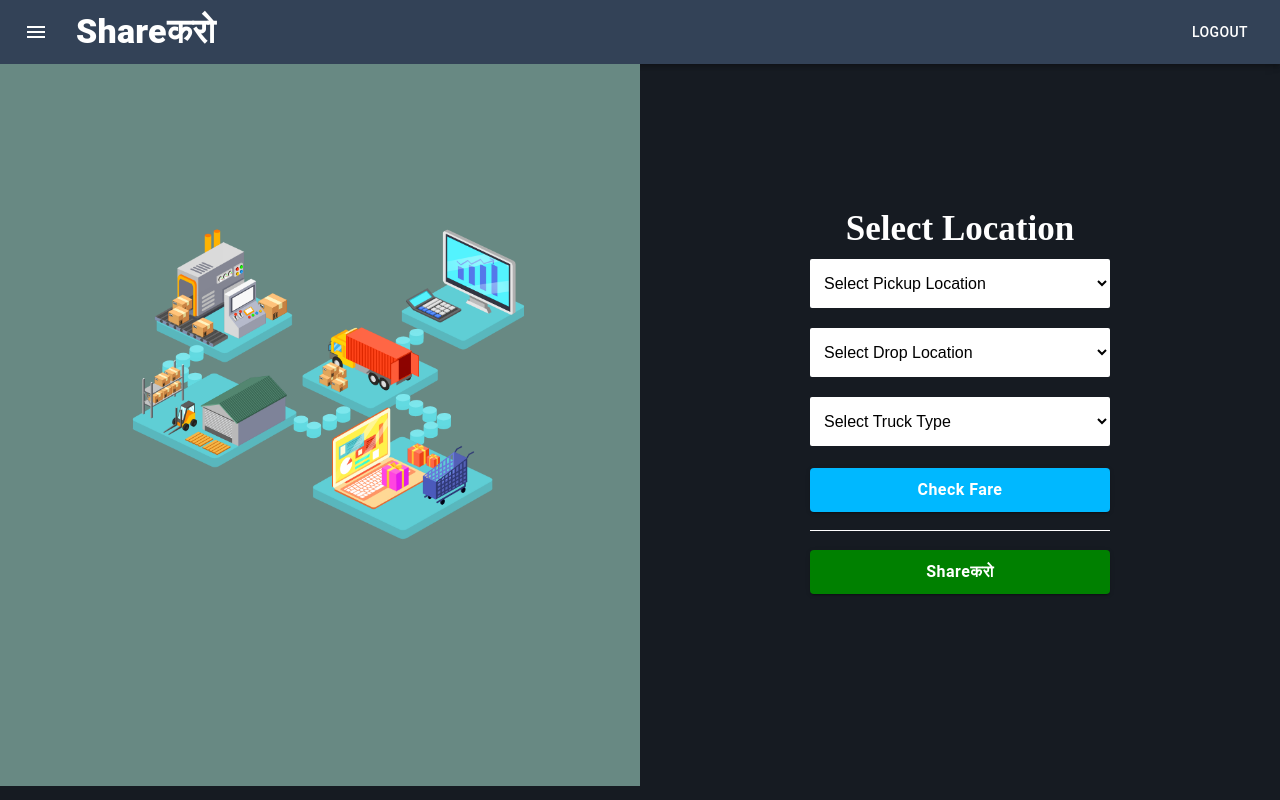
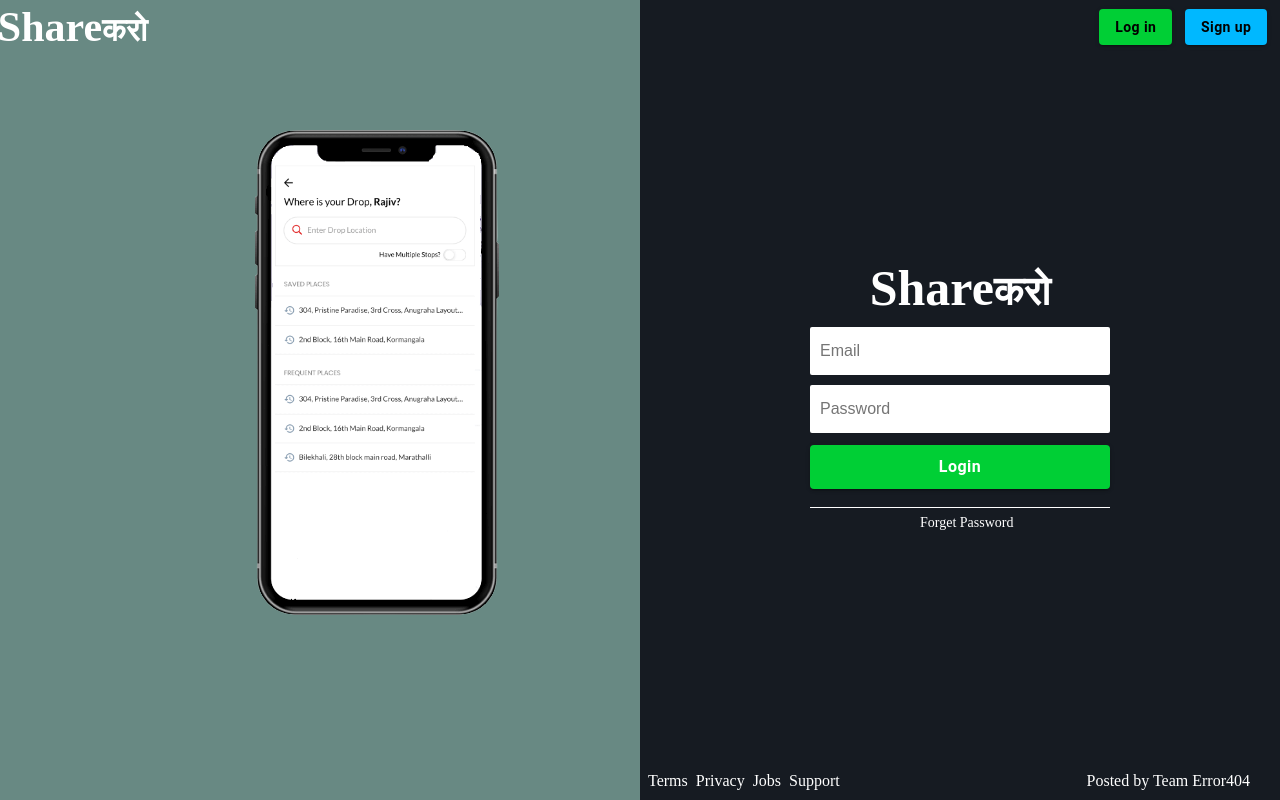
Before and after one commit to cybervirus997/hackathon2021, a React (Create React App) app in the folder client/: page / in a window 1280 px wide. Built offline with nearby package versions, Linux system fonts and the light colour scheme.

Commit message:
ui correction

```diff
--- a/client/src/App.jsx
+++ b/client/src/App.jsx
@@ -1,12 +1,9 @@
-import Home from "./Components/HomePage/Home";
-// import { LandingPage } from "./Components/LandingPage/LandingPage";
-
+import {Routes} from "./Components/Routes/Routes"
 
 function App() {
   return (
     <div style={{margin: "0px"}}>
-       {/* <LandingPage/> */}
-       <Home/>
+      <Routes />
     </div>
   );
 }
--- a/client/src/Components/HomePage/ButtonAppBar.jsx
+++ b/client/src/Components/HomePage/ButtonAppBar.jsx
@@ -7,7 +7,24 @@ import Button from '@mui/material/Button';
 import IconButton from '@mui/material/IconButton';
 import MenuIcon from '@mui/icons-material/Menu';
 
+import { useSelector, useDispatch} from "react-redux";
+import {deleteToken} from "../../Redux/action";
+import { useHistory } from "react-router";
+
+
 export default function ButtonAppBar() {
+
+  const dispatch = useDispatch();
+    const history = useHistory();
+
+  const user = useSelector(state => state.loggedInUser);
+
+
+  const handleLogOut = () => {
+    dispatch(deleteToken());
+    history.push("/");
+    }
+
   return (
     <Box sx={{ flexGrow: 1, zIndex:"1" }}>
       <AppBar position="static" style={{backgroundColor: "#334257"}}>
@@ -24,7 +41,12 @@ export default function ButtonAppBar() {
           <Typography style={{fontWeight: "900"}} variant="h4" component="div" sx={{ flexGrow: 1 }}>
           Shareकरो
           </Typography>
-          <Button color="inherit">Logout</Button>
+          <Button color="inherit" onClick={handleLogOut}>Logout</Button>
+
+          <div style={{ marginLeft:"0.78%",width: "50px", height: "50px", borderRadius: "50px" }} >
+            <img src={user.profile_pic} alt="" style={{ borderRadius: "50px",width:"100%",objectFit:"contain"}} />
+          </div>
+
         </Toolbar>
       </AppBar>
     </Box>
--- a/client/src/Components/HomePage/Home.jsx
+++ b/client/src/Components/HomePage/Home.jsx
@@ -40,7 +40,6 @@ const CorDiv = styled.div`
   height: 420px;
   top: 35px;
   left: 20px;
-  // border: 1px solid red;
 `;
 const ImgDiv = styled.div`
   position: absolute;
@@ -50,8 +49,7 @@ const ImgDiv = styled.div`
 const DivStyleOne = styled.div`
 
   width: 50%;
-//   height: 100%;
-  margin: auto
+  margin: auto;
   background-color: #161B22;
 
 `;
--- /dev/null
+++ b/client/src/Components/Routes/Routes.jsx
@@ -0,0 +1,19 @@
+import React from 'react'
+import { Switch, Route, Redirect, useParams } from "react-router-dom";
+import { LandingPage } from '../LandingPage/LandingPage';
+import Home  from '../HomePage/Home';
+
+export const Routes = () => {
+    return (
+        <div>
+            <Switch>
+                <Route exact path="/">
+                    <LandingPage />
+                </Route>
+                <Route path="/home">
+                    <Home />
+                </Route>
+            </Switch>
+        </div>
+    )
+}
--- a/client/src/Components/SubComponents/Login/Login.jsx
+++ b/client/src/Components/SubComponents/Login/Login.jsx
@@ -87,24 +87,16 @@ export default function SignUp() {
       password: "",
   });
 
-   const loggedIn = useSelector(state => state.loggedIn);
-  const dispatch = useDispatch();
-
-  useEffect(() => {
-    if (loggedIn)
-    {
-      history.push("");                     // to be filled important
-    }
-  },[])
-
-
-  const handlePayload = (e) => {
+    const handlePayload = (e) => {
         let { name, value } = e.target;
         setInput({ ...input, [name]: value});
   }
 
 
-  const handleLogin = () => {
+   const loggedIn = useSelector(state => state.loggedIn);
+  const dispatch = useDispatch();
+
+   const handleLogin = () => {
     axios.post("http://localhost:3009/login", input)
       .then((data) => {
         dispatch(storeToken(data.data));
@@ -112,6 +104,13 @@ export default function SignUp() {
         console.log("pushing to home")
       })
   }
+
+  useEffect(() => {
+    if (loggedIn)
+    {
+      history.push("/home");                     // to be filled important
+    }
+  },[handleLogin])
 
 
   return (
--- a/client/src/Components/SubComponents/Login/part.module.css
+++ b/client/src/Components/SubComponents/Login/part.module.css
@@ -59,7 +59,7 @@
 }
 .foot {
 	align-items: baseline;
-	bottom: 12px;
+	bottom: -19px;
 	display: flex;
 	justify-content: space-between;
 	position: relative;
--- a/client/src/Components/SubComponents/SignUp/SignUP.jsx
+++ b/client/src/Components/SubComponents/SignUp/SignUP.jsx
@@ -91,19 +91,12 @@ export default function SignUp() {
   const loggedIn = useSelector(state => state.loggedIn);
   const dispatch = useDispatch();
 
-
-  useEffect(() => {
-    if (loggedIn) {
-      history.push("")                                // to be filled important
-    }
-  },[])
-
   const handlePayload = (e) => {
     let { name, value } = e.target;
     setInput({ ...input, [name]: value });
   };
 
-  const handleRegister = () => {
+   const handleRegister = () => {
     axios.post("http://localhost:3009/signup", input)
       .then((data) => {
         dispatch(storeToken(data.data));
@@ -111,9 +104,21 @@ export default function SignUp() {
         console.log("pushing to home")
       })
       .catch((err) => {
-        alert(err)
+        alert("Signup not successful")
     })
   }
+
+
+  useEffect(() => {
+    if (loggedIn) {
+      alert("sucessfully done")
+      history.push("/home")                                // to be filled important
+    }
+  },[handleRegister])
+
+
+
+
 
 
   return (
```
Also changed, not shown: client/src/Components/HomePage/Form/snacbar.jsx (added).
